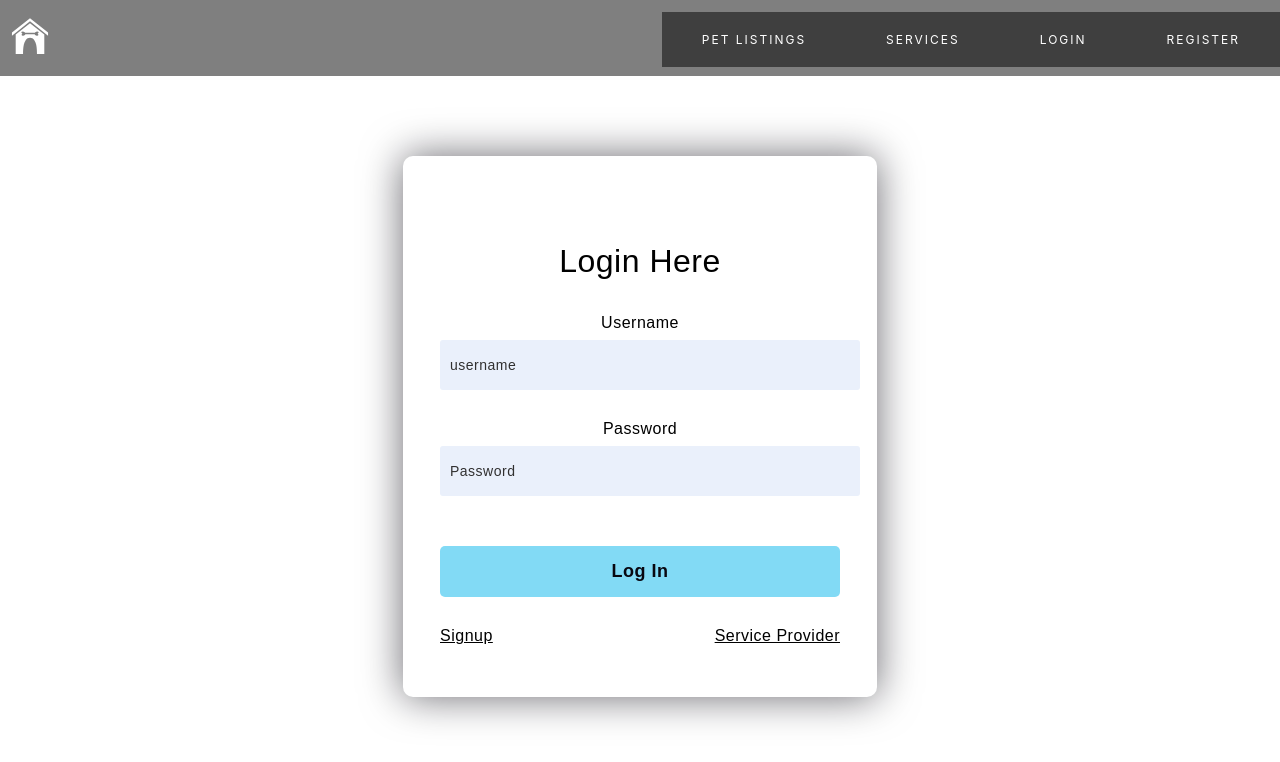
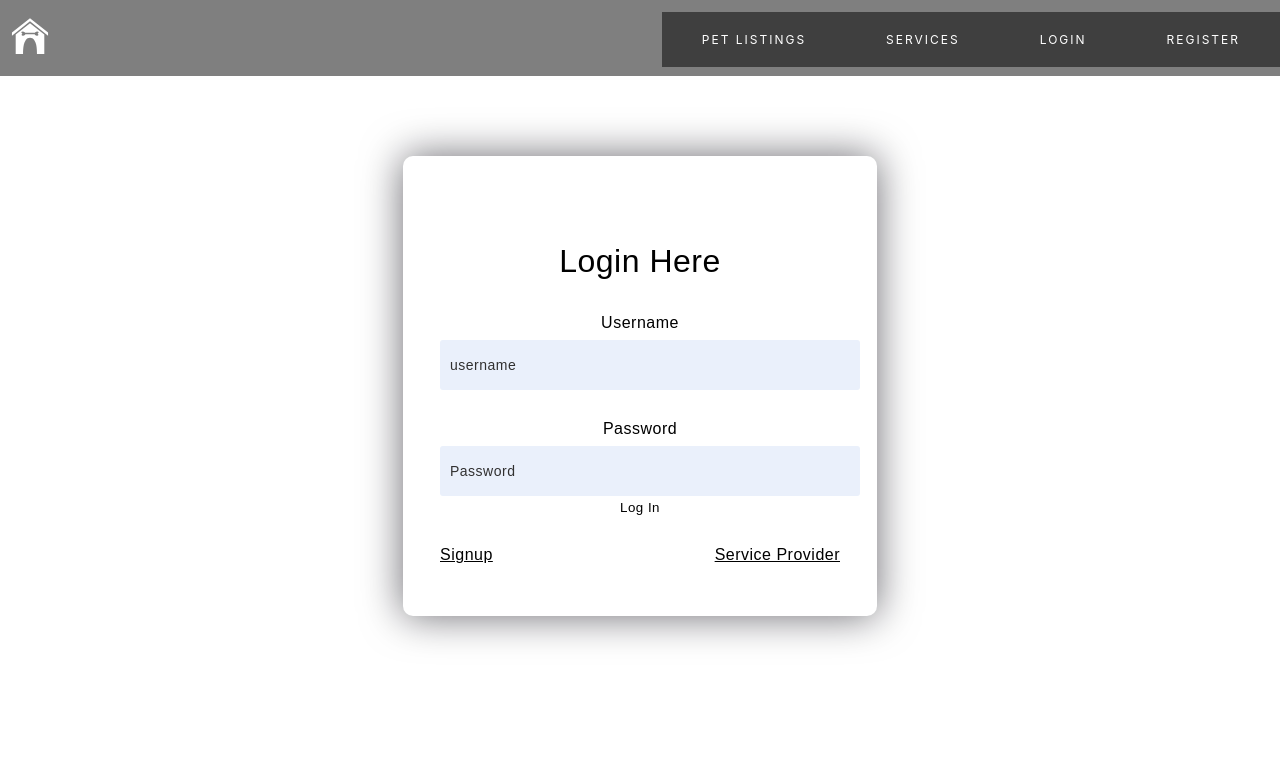
Before and after one commit to wonke2/Find-A-Pet, a React (Create React App) app: page /userlogin in a window 1280 px wide. Shown: the top 762 px of the page. Built offline with nearby package versions, Linux system fonts and the light colour scheme.

Commit message:
minor styling changes

```diff
--- a/src/styles/UserLogin.module.css
+++ b/src/styles/UserLogin.module.css
@@ -66,7 +66,7 @@
 ::placeholder {
 	color: #313030;
 }
-.center button {
+.center .button {
 	margin-top: 50px;
 	width: 100%;
 	background-color: #82daf5;
```
